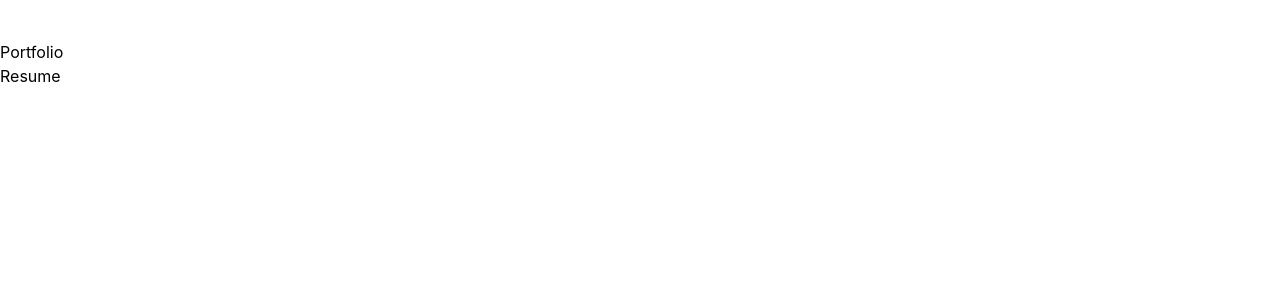
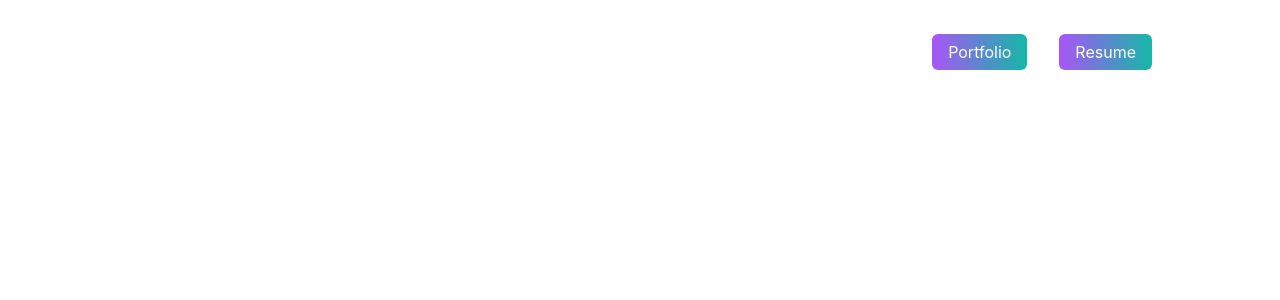
Before and after one commit to yildiztugba/yildiztugba.github.io, a React (Create React App) app: page / in a window 1280 px wide. Shown: the top 300 px of the page. Built offline with nearby package versions, Linux system fonts and the light colour scheme.

Commit message:
tailwind for navbar

```diff
--- a/src/App.js
+++ b/src/App.js
@@ -8,9 +8,9 @@ function App() {
       <main>
         <section>
           <nav className="py-10 mb-12 flex justify-between">
-          <ul>
-            <li className="cursor-pointer "><a>Portfolio</a></li>
-            <li><a>Resume</a></li>
+          <ul className="flex ml-auto pr-32 cursor-pointer">
+            <li><a className="bg-gradient-to-r from-purple-500 to-teal-500 text-white px-4 py-2 rounded-md ml-8"> Portfolio</a></li>
+            <li><a className="bg-gradient-to-r from-purple-500 to-teal-500 text-white px-4 py-2 rounded-md ml-8" >Resume</a></li>
           </ul>
           </nav>
         </section>
```
